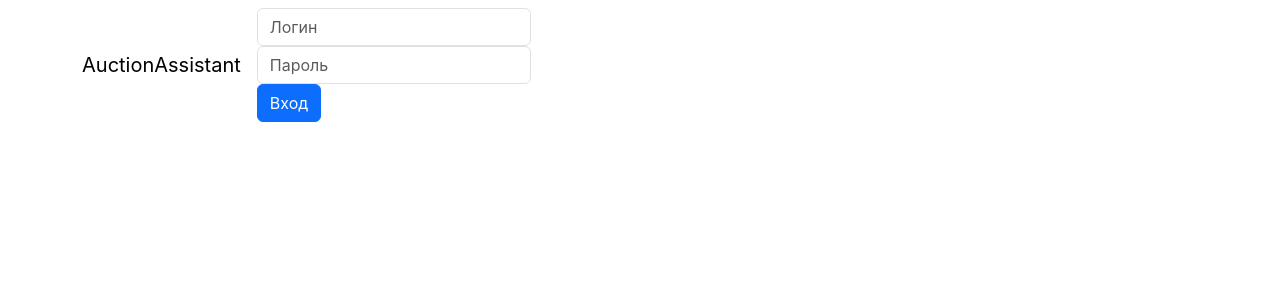
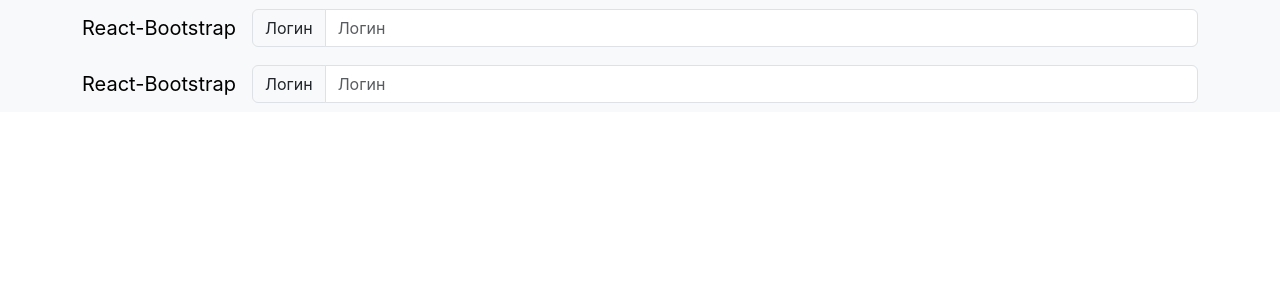
Before and after one commit to Karasiq1337/TorgiGov, a React (Create React App) app in the folder TorgiGov/auction_assistant/: page /HomePage in a window 1280 px wide. Shown: the top 300 px of the page. Built offline with nearby package versions, Linux system fonts and the light colour scheme.

Commit message:
Залупа

```diff
--- a/TorgiGov/auction_assistant/src/App.tsx
+++ b/TorgiGov/auction_assistant/src/App.tsx
@@ -1,12 +1,19 @@
 import React from 'react';
 import './App.css';
+import {NavBar} from "./Menu/NavBar";
 
 function App() {
   return (
-    <div >
-      <header>
-      </header>
-    </div>
+      <>
+          <header>
+              <NavBar></NavBar>
+          </header>
+          <body>
+          </body>
+          <footer>
+          </footer>
+      </>
+
   );
 }
 
--- a/TorgiGov/auction_assistant/src/Menu/NavBar.tsx
+++ b/TorgiGov/auction_assistant/src/Menu/NavBar.tsx
@@ -1,32 +1,27 @@
 import React from "react";
 import Form from 'react-bootstrap/Form';
-import {Navbar} from "react-bootstrap";
+import {Nav, Navbar, NavDropdown} from "react-bootstrap";
 import {Container} from "react-bootstrap";
 import Button from "react-bootstrap/Button";
+import InputGroup from "react-bootstrap/InputGroup";
+import InputGroupText from "react-bootstrap/InputGroupText";
+import FormCheckInput from "react-bootstrap/FormCheckInput";
 
 
 export function NavBar(){
     return (
-        <Navbar variant = "light">
+        <Navbar expand="lg" className="bg-body-tertiary">
             <Container>
-                <div className="navbar-header">
-                    <Navbar.Toggle data-toggle="collaspe" data-target=".navbar-collaspe">
-                        <span className="icon-bar"/>
-                        <span className="icon-bar"/>
-                        <span className="icon-bar"/>
-                    </Navbar.Toggle>
-                    <Navbar.Brand>AuctionAssistant</Navbar.Brand>
-                </div>
-                <Navbar.Collapse>
-                    <Form className="navbar-form navbar-right">
-                        <Form.Group>
-                            <Form.Control type={"text"} placeholder={"Логин"} className={"form-control"}/>
-                        </Form.Group>
-                        <Form.Group>
-                            <Form.Control type={"password"} placeholder={"Пароль"} className={"form-control"}/>
-                        </Form.Group>
-                            <Button type={"submit"} className={"btn btn-primary"}>Вход</Button>
-                    </Form>
+                <Navbar.Brand href="#home">React-Bootstrap</Navbar.Brand>
+                <Navbar.Toggle aria-controls="basic-navbar-nav" />
+                <Navbar.Collapse >
+                    <InputGroup className="me-auto">
+                        <InputGroupText>
+                            Логин
+                        </InputGroupText>
+                        <Form.Control placeholder="Логин">
+                        </Form.Control>
+                    </InputGroup>
                 </Navbar.Collapse>
             </Container>
         </Navbar>
```
